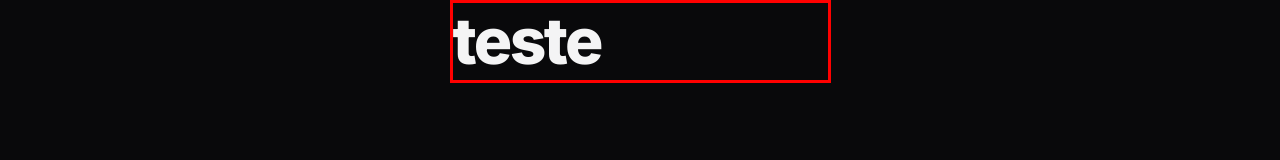
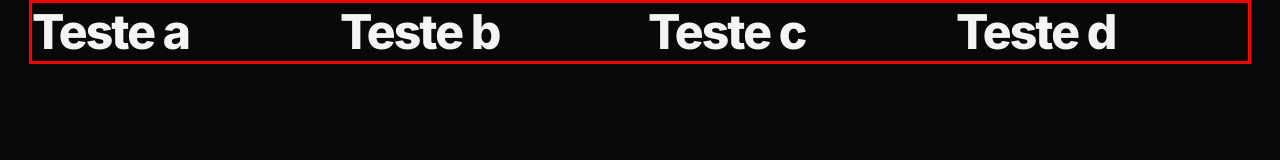
Before and after one commit to Ramontaffa/zingen, a plain HTML site: page index.html in a window 1280 px wide. Drawn offline with Linux system fonts and the light colour scheme.

Commit message:
finalizando utility

```diff
--- a/index.html
+++ b/index.html
@@ -14,8 +14,11 @@
 </head>
 <body>
   <header>
-    <div class="container">
-      <h1>teste</h1>
+    <div class="container even-columns">
+      <h2 >Teste a</h2>
+      <h2>Teste b</h2>
+      <h2>Teste c</h2>
+      <h2>Teste d</h2>
     </div>
   </header>
 </body>
--- a/styles/global.css
+++ b/styles/global.css
@@ -40,6 +40,9 @@
   --fs-xl: 1.5rem;
   --fs-2xl: 2.5rem;
 
+  --py-base: 1rem;
+  --py-lg: 1.5rem;
+  --py-xl: 3rem;
   --px-lg: 1.5rem;
 
 }
@@ -87,5 +90,10 @@ ul[role="list"] {
     --fs-lg: 2rem;
     --fs-xl: 3rem;
     --fs-2xl: 4rem;
+
+    --py-base: 1.5rem;
+    --py-lg: 2.5rem;
+    --py-xl: 5rem;
+    --px-lg: 2rem;
   }
 }
--- a/styles/utility.css
+++ b/styles/utility.css
@@ -1,3 +1,25 @@
+.py-base {
+  padding-block: var(--py-base);
+}
+.py-lg {
+  padding-block: var(--py-lg);
+}
+.py-xl {
+  padding-block: var(--py-xl);
+}
+.px-lg {
+  padding-inline: var(--px-lg);
+}
+
+.desktop-only {
+  display: none;
+}
+
+.even-columns {
+  display: grid;
+  gap: 1rem;
+}
+
 .container {
   --max-width: 375px;
   width: min(var(--max-width), 100% - var(--px-lg) * 2);
@@ -5,3 +27,18 @@
   border: 3px solid red;
   margin-inline: auto;
 }
+
+@media (width >= 80em) {
+  .container {
+    --max-width: 80rem;
+  }
+
+  .desktop-only {
+    display: initial;
+  }
+
+  .even-columns {
+    grid-auto-flow: column;
+    grid-auto-columns: 1fr;
+  }
+}
```
